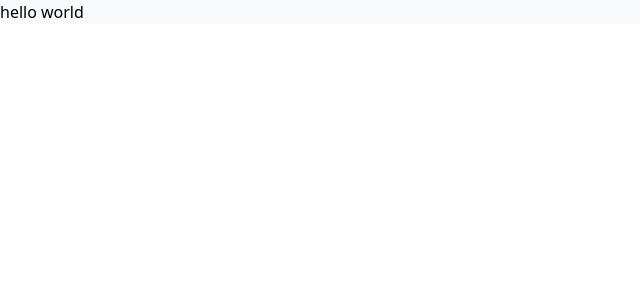
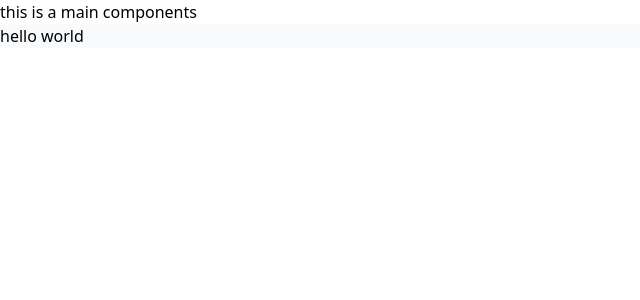
Before and after one commit to HumayonKabirWD/Morden-UI, a Next.js app: page / in a window 1280 px wide. Shown: the top 300 px of the page, without its empty margins (0-640 px from the left). Built offline with nearby package versions, Linux system fonts and the light colour scheme.

Commit message:
this is a masege

```diff
--- a/app/layout.tsx
+++ b/app/layout.tsx
@@ -1,6 +1,7 @@
 import type { Metadata } from "next";
 import localFont from "next/font/local";
 import "./globals.css";
+import Navbar from "@/components/Navbar";
 
 const geistSans = localFont({
   src: "./fonts/GeistVF.woff",
@@ -28,6 +29,7 @@
       <body
         className={`${geistSans.variable} ${geistMono.variable} antialiased`}
       >
+        <Navbar/>
         {children}
       </body>
     </html>
--- /dev/null
+++ b/components/Navbar.tsx
@@ -0,0 +1,13 @@
+import React from 'react'
+
+const Navbar = () => {
+  return (
+    <div>
+        <div className="">
+            this is a main components
+        </div>
+    </div>
+  )
+}
+
+export default Navbar
```
Also changed, not shown: 1 other file (tests, documents, lock files or other folders).
